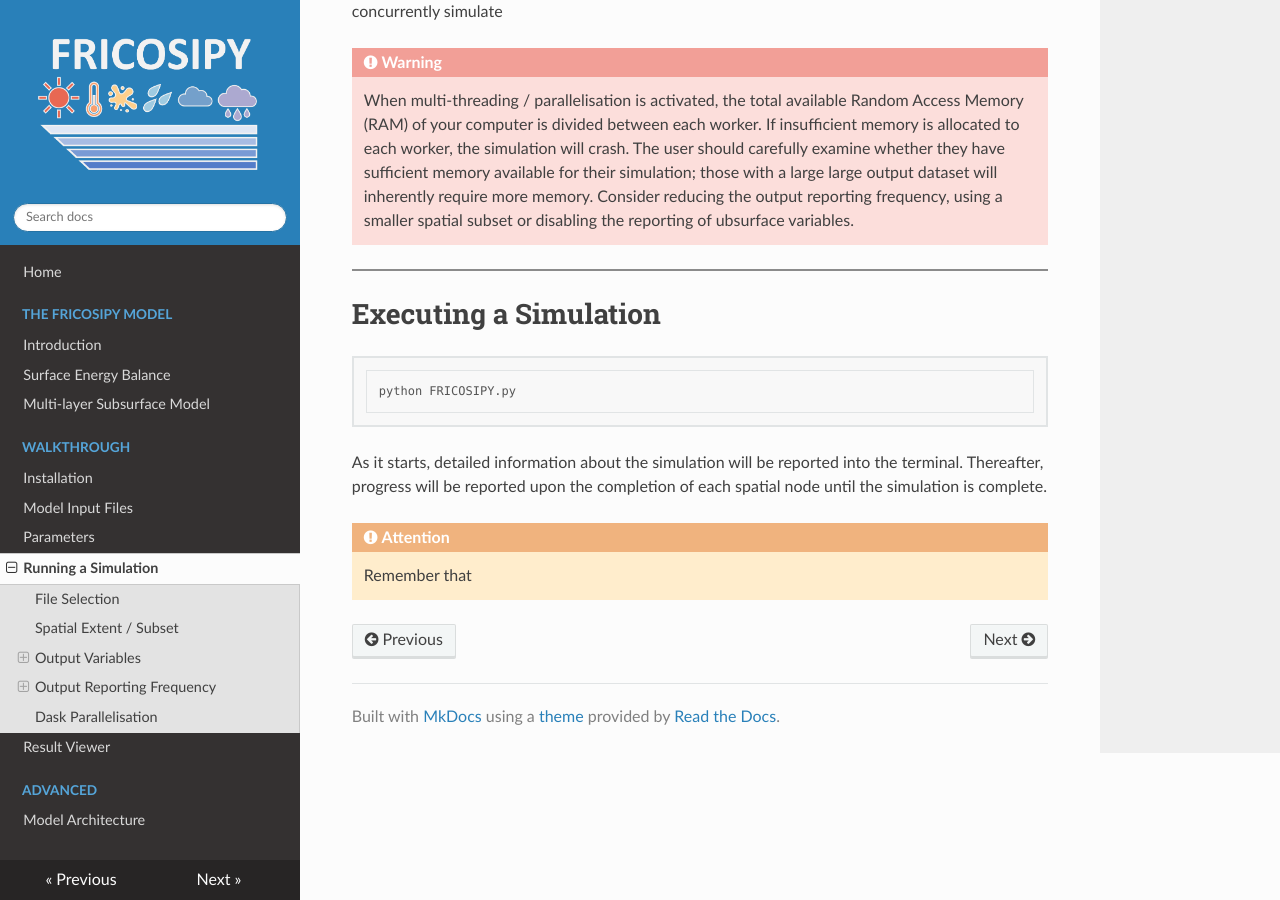
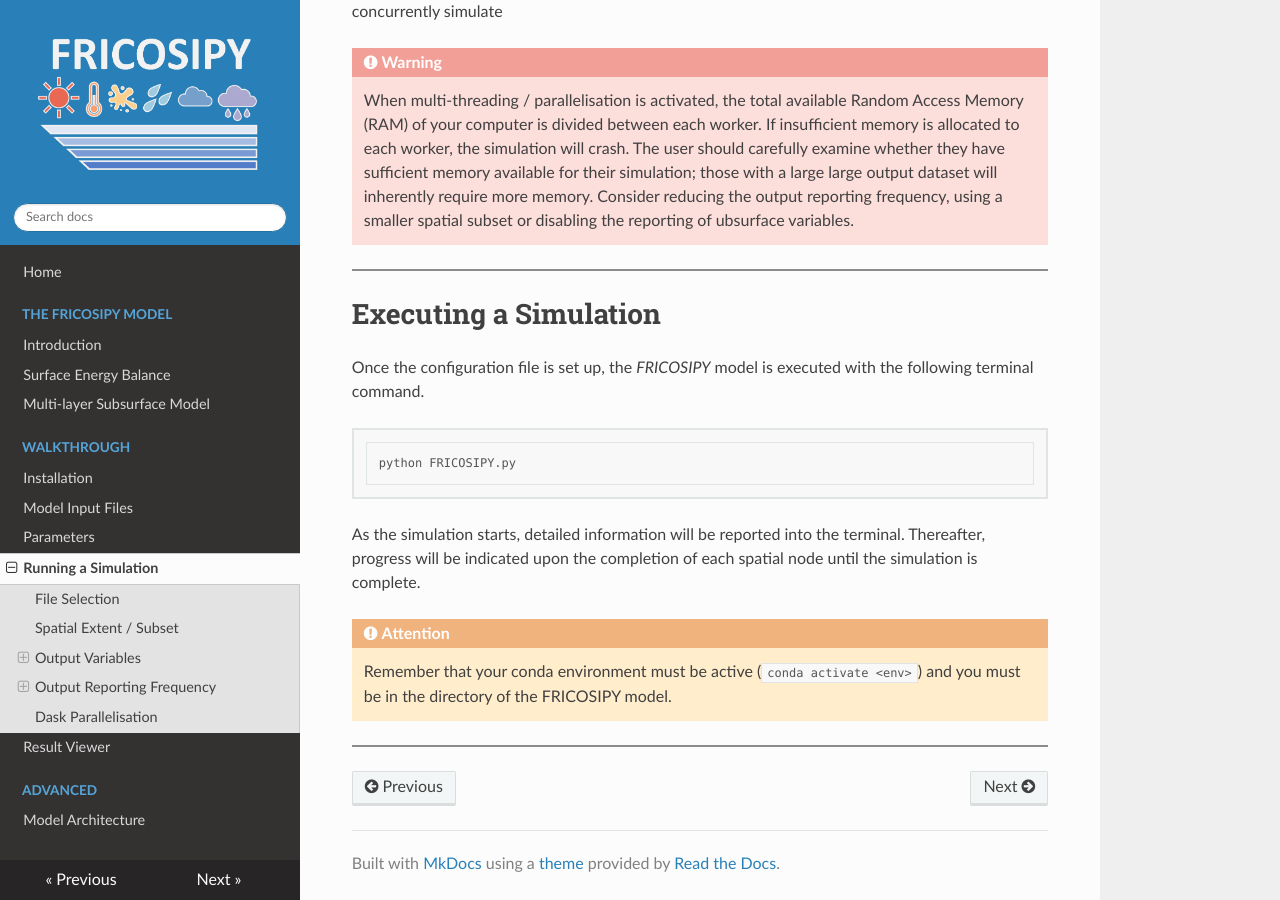
Before and after one commit to MarcusGastaldello/FRICOSIPY, an MkDocs documentation site: the page built from docs/running_a_simulation.md, in a window 1280 px wide and 900 px high, scrolled down 4312 px. Built offline with MkDocs 1.6.1, drawn with Linux system fonts in a browser that asks for light colours.

Commit message:
Update running_a_simulation.md

````diff
--- a/docs/running_a_simulation.md
+++ b/docs/running_a_simulation.md
@@ -165,11 +165,15 @@
 
 # Executing a Simulation
 
+Once the configuration file is set up, the *FRICOSIPY* model is executed with the following terminal command.
+
 ```
 python FRICOSIPY.py
 ```
 
-As it starts, detailed information about the simulation will be reported into the terminal. Thereafter, progress will be reported upon the completion of each spatial node until the simulation is complete.
+As the simulation starts, detailed information will be reported into the terminal. Thereafter, progress will be indicated upon the completion of each spatial node until the simulation is complete.
 
 !!! attention
-    Remember that
+    Remember that your conda environment must be active (`conda activate <env>`) and you must be in the directory of the FRICOSIPY model.
+
+<hr style="height:2px; background-color:#8b8b8b; border:none;" />
````
